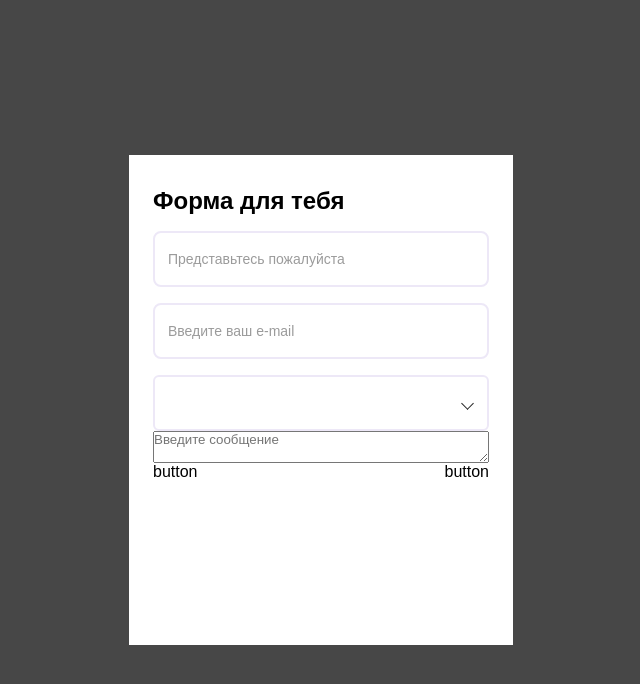
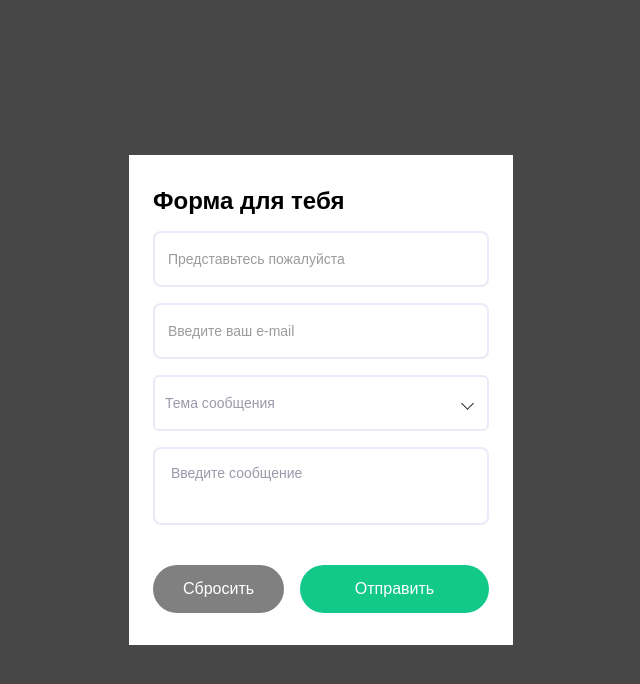
Before and after one commit to alexandrIvanovDev/test-example, a React (Create React App) app: page /#/form in a window 1280 px wide. Shown: the top 684 px of the page, without its empty margins (319-959 px from the left). Built offline with nearby package versions, Linux system fonts and the light colour scheme.

Commit message:
refactoring

```diff
--- a/src/components/button/Button.tsx
+++ b/src/components/button/Button.tsx
@@ -11,7 +11,6 @@ export const Button: FC<PropsType> = (props) => {
     const {children, addClass, ...otherProps} = props
 
     return (
-        // <button className={classNames(addClass ?? '', cl.btn ?? '')} {...otherProps}>{children}</button>
-        <div>button</div>
+        <button className={classNames(cl.btn, {}, [addClass || ''])} {...otherProps}>{children}</button>
     );
 };
--- a/src/components/select/Select.tsx
+++ b/src/components/select/Select.tsx
@@ -28,7 +28,7 @@ export const Select: FC<PropsType> = ({addClass, options, value, onChange}) => {
         <div className={classNames(cl.container, {[cl.show]: isOpen}, [addClass ?? ''])} onClick={toggle}
              onBlur={() => setIsOpen(false)} tabIndex={0}>
             <span className={cl.value}>{value?.label || null}</span>
-            {/*<span className={classNames(cl.label, {[cl.show]: isOptionChosen || value})}>Тема сообщения</span>*/}
+            <span className={classNames(cl.label, {[cl.show]: isOptionChosen || value})}>Тема сообщения</span>
             <div className={classNames(cl.arrow, {[cl.show]: isOpen})}></div>
             <ul className={classNames(cl.options, {[cl.show]: isOpen})}>
                 {options.map((option, index) => {
--- a/src/components/textarea/Textarea.tsx
+++ b/src/components/textarea/Textarea.tsx
@@ -1,5 +1,6 @@
 import React, {FC, TextareaHTMLAttributes} from 'react';
 import cl from './Textarea.module.css'
+import {classNames} from '../../helpers/classNames/classNames';
 
 interface PropsType extends TextareaHTMLAttributes<HTMLTextAreaElement> {
     addClass?: string
@@ -11,7 +12,7 @@ export const Textarea: FC<PropsType> = (props) => {
 
     return (
         <textarea
-            // className={classNames(addClass, cl.textarea)}
+            className={classNames(cl.textarea, {}, [addClass || ''])}
             {...otherProps}
         />
     )
--- a/src/helpers/classNames/classNames.ts
+++ b/src/helpers/classNames/classNames.ts
@@ -1,6 +1,4 @@
-type Mods = Record<string, string | boolean>
-
-export const classNames = (mainClass: string, mods: Mods = {}, additional: Array<string> = []): string => {
+export const classNames = (mainClass: string, mods = {}, additional: Array<string> = []): string => {
     return [
         mainClass,
         ...additional.filter(Boolean),
```
Also changed, not shown: 1 other file (tests, documents, lock files or other folders).
